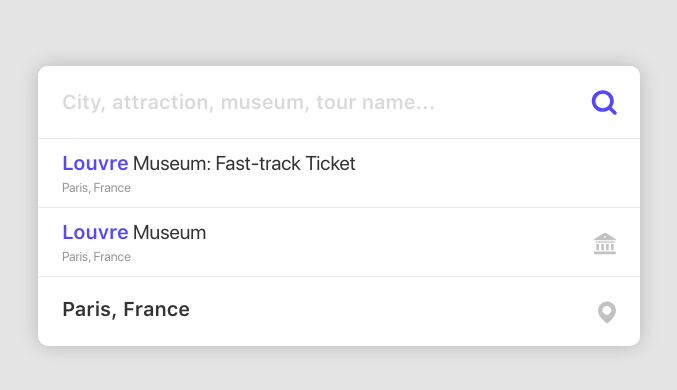
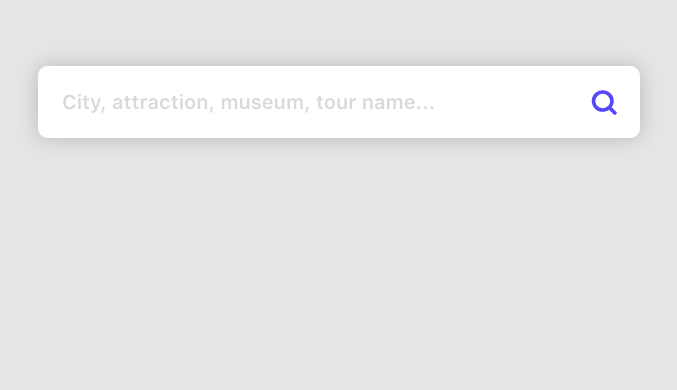
Before and after one commit to xalvaine/test-me, a React (Create React App) app: page / in a window 1280 px wide. Shown: the part 134-524 px from the top of the page, without its empty margins (301-978 px from the left). Built offline with nearby package versions, Linux system fonts and the light colour scheme.

Commit message:
redux, saga and axios

```diff
--- a/package.json
+++ b/package.json
@@ -5,12 +5,16 @@
   "dependencies": {
     "@material-ui/core": "^4.10.2",
     "@material-ui/icons": "^4.9.1",
+    "axios": "^0.19.2",
     "node-sass": "^4.14.1",
     "prop-types": "^15.7.2",
     "react": "^16.10.2",
     "react-dom": "^16.10.2",
     "react-highlight-words": "^0.16.0",
-    "react-scripts": "^3.2.0"
+    "react-redux": "^7.2.0",
+    "react-scripts": "^3.2.0",
+    "redux": "^4.0.5",
+    "redux-saga": "^1.1.3"
   },
   "scripts": {
     "start": "react-scripts start",
--- /dev/null
+++ b/src/api/index.js
@@ -0,0 +1,8 @@
+import axios from 'axios';
+
+const api = axios.create({
+  baseURL: `https://app.wegotrip.com/api/v2/search/`,
+  timeout: 1000 * 5
+});
+
+export default api;
--- a/src/assets/styles/fonts.scss
+++ b/src/assets/styles/fonts.scss
@@ -11,3 +11,10 @@
     url('../fonts/SFProDisplay-Semibold.ttf') format('truetype');
   font-weight: 600;
 }
+
+@font-face {
+  font-family: 'SF Pro Display';
+  src: url('../fonts/SF-Pro-Display-Bold.otf') format('opentype'),
+    url('../fonts/SFProDisplay-Bold.ttf') format('truetype');
+  font-weight: 700;
+}
--- a/src/components/item/item.jsx
+++ b/src/components/item/item.jsx
@@ -4,31 +4,36 @@
 import styles from './item.module.scss';
 
 function Item(props) {
-  const { title, place, type, searchWords } = props;
+  const { title, place, type, searchWords, price, currency } = props;
 
   const typeToClass = {
-    price: styles.row,
-    museum: styles.museum,
-    geo: styles.geo
+    tour: styles.row,
+    attraction: styles.attraction,
+    city: styles.city,
+    notFound: styles.row
   };
 
   return (
     <div className={typeToClass[type]}>
-      {type === `geo` ? (
-        <p className={styles.highlightedPlace}>{place}</p>
+      {type === `city` ? (
+        <Highlighter
+          highlightClassName={styles.highlighted}
+          className={styles.highlightedPlace}
+          searchWords={searchWords.split(` `)}
+          textToHighlight={place}
+        />
       ) : (
         <>
           <Highlighter
             highlightClassName={styles.highlighted}
             className={styles.title}
-            searchWords={[searchWords]}
+            searchWords={searchWords.split(` `)}
             textToHighlight={title}
           />
-          <Highlighter
-            className={styles.place}
-            searchWords={[searchWords]}
-            textToHighlight={place}
-          />
+          <span className={styles.place}>{place}</span>
+          {type === `tour` && (
+            <p className={styles.price}>{currency + price}</p>
+          )}
         </>
       )}
     </div>
@@ -39,14 +44,18 @@
   title: PropTypes.string,
   place: PropTypes.string,
   type: PropTypes.string,
-  searchWords: PropTypes.string
+  searchWords: PropTypes.string,
+  price: PropTypes.number,
+  currency: PropTypes.string
 };
 
 Item.defaultProps = {
   title: ``,
   place: ``,
   type: ``,
-  searchWords: ``
+  searchWords: ``,
+  price: 0,
+  currency: ``
 };
 
 export default Item;
--- a/src/components/item/item.module.scss
+++ b/src/components/item/item.module.scss
@@ -12,7 +12,7 @@
   }
 }
 
-.museum {
+.attraction {
   composes: row;
 
   &::after {
@@ -22,7 +22,7 @@
   }
 }
 
-.geo {
+.city {
   composes: row;
 
   &::after {
@@ -57,3 +57,12 @@
   color: $purple;
   background: none;
 }
+
+.price {
+  color: #c2c2c2;
+  font-weight: bold;
+  font-size: 17px;
+  position: absolute;
+  top: 24px;
+  right: 24px;
+}
--- a/src/components/search/search.jsx
+++ b/src/components/search/search.jsx
@@ -1,30 +1,92 @@
-import React from 'react';
+import React, { useState } from 'react';
+import { useDispatch, useSelector } from 'react-redux';
+import { CircularProgress } from '@material-ui/core';
 import styles from './search.module.scss';
 import Item from '../item/item';
 
 function Search() {
+  const [searchValue, setSearchValue] = useState(``);
+  const dispatch = useDispatch();
+  const { isLoading, results } = useSelector(store => store);
+
+  const handleChange = evt => {
+    const tmp = evt.target.value;
+    setSearchValue(tmp);
+    if (tmp.length >= 3) dispatch({ type: `SEARCH`, payload: tmp });
+  };
+
   return (
     <div className={styles.wrapper}>
-      <div className={styles.searchRow}>
+      <div className={isLoading ? styles.searchingSearchRow : styles.searchRow}>
         <input
           className={styles.input}
           type="text"
           placeholder="City, attraction, museum, tour name..."
+          onChange={handleChange}
+          value={searchValue}
         />
+        {isLoading && (
+          <CircularProgress
+            color="inherit"
+            thickness={5}
+            size="25"
+            className={styles.loader}
+          />
+        )}
       </div>
-      <Item
-        title="Louvre Museum: Fast-track Ticket"
-        place="Paris, France"
-        type="price"
-        searchWords="Louvre"
-      />
-      <Item
-        title="Louvre Museum"
-        place="Paris, France"
-        type="museum"
-        searchWords="Louvre"
-      />
-      <Item place="Paris, France" type="geo" searchWords="Louvre" />
+      {results.tours &&
+      results.cities &&
+      results.attractions &&
+      !results.tours.length &&
+      !results.cities.length &&
+      !results.attractions.length &&
+      !isLoading ? (
+        <Item
+          type="notFound"
+          title="No results"
+          place={`It seems the are noting about “${searchValue}”`}
+        />
+      ) : (
+        Object.keys(results).map(category =>
+          results[category].map((item, index) => {
+            switch (category) {
+              case `tours`:
+                return (
+                  <Item
+                    title={item.title}
+                    place={`${item.city.name}, ${item.country.name}`}
+                    type="tour"
+                    searchWords={searchValue}
+                    currency={item.currency}
+                    price={item.price}
+                    key={index.toString()}
+                  />
+                );
+              case `attractions`:
+                return (
+                  <Item
+                    title={item.name}
+                    place={`${item.city.name}, ${item.country.name}`}
+                    type="attraction"
+                    searchWords={searchValue}
+                    key={index.toString()}
+                  />
+                );
+              case `cities`:
+                return (
+                  <Item
+                    place={item.name}
+                    type="city"
+                    searchWords={searchValue}
+                    key={index.toString()}
+                  />
+                );
+              default:
+                return null;
+            }
+          })
+        )
+      )}
     </div>
   );
 }
--- a/src/components/search/search.module.scss
+++ b/src/components/search/search.module.scss
@@ -23,6 +23,24 @@
   }
 }
 
+.searchingSearchRow {
+  composes: searchRow;
+
+  &::after {
+    content: none;
+  }
+}
+
+.loader {
+  width: 25px;
+  height: 25px;
+  position: absolute;
+  top: 24px;
+  right: 24px;
+  color: $purple;
+  stroke-linecap: round;
+}
+
 .input {
   width: 100%;
   box-sizing: border-box;
--- /dev/null
+++ b/src/index.jsx
@@ -0,0 +1,27 @@
+import React from 'react';
+import ReactDOM from 'react-dom';
+import './assets/styles/defaults.scss';
+import { createStore, applyMiddleware } from 'redux';
+import { Provider } from 'react-redux';
+import createSagaMiddleware from 'redux-saga';
+import reducer from './reducers/search';
+import rootSaga from './sagas/search';
+import App from './components/app/app';
+
+const sagaMiddleware = createSagaMiddleware();
+const store = createStore(reducer, applyMiddleware(sagaMiddleware));
+
+function render() {
+  ReactDOM.render(
+    <Provider store={store}>
+      <App />
+    </Provider>,
+    // eslint-disable-next-line
+    document.getElementById('root')
+  );
+}
+
+sagaMiddleware.run(rootSaga);
+
+render();
+store.subscribe(render);
--- /dev/null
+++ b/src/reducers/search/index.js
@@ -0,0 +1,17 @@
+const initialState = {
+  results: {},
+  isLoading: false
+};
+
+const reducer = (state = initialState, action) => {
+  switch (action.type) {
+    case `SET_SEARCH_RESULTS`:
+      return { ...state, results: action.payload, isLoading: false };
+    case `SET_LOADING`:
+      return { ...state, isLoading: true };
+    default:
+      return state;
+  }
+};
+
+export default reducer;
--- /dev/null
+++ b/src/sagas/search/index.js
@@ -0,0 +1,21 @@
+import { call, put, all, debounce } from 'redux-saga/effects';
+import api from '../../api';
+
+function* fetchData(action) {
+  yield put({
+    type: `SET_LOADING`
+  });
+  const response = yield call(api.get, `?query=${action.payload}`);
+  yield put({
+    type: `SET_SEARCH_RESULTS`,
+    payload: response.data.data
+  });
+}
+
+function* debounceRequests() {
+  yield debounce(400, `SEARCH`, fetchData);
+}
+
+export default function* rootSaga() {
+  yield all([debounceRequests()]);
+}
```
Also changed, not shown: src/index.js (deleted, +0 -7 lines), src/assets/fonts/SF-Pro-Display-Bold.otf (added), src/assets/fonts/SFProDisplay-Bold.ttf (added).
